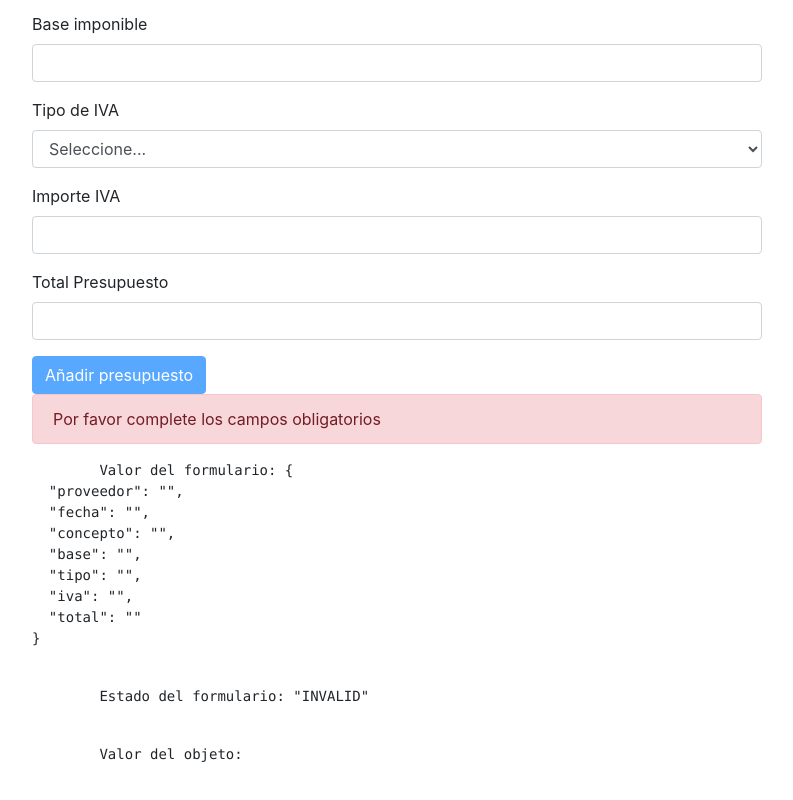
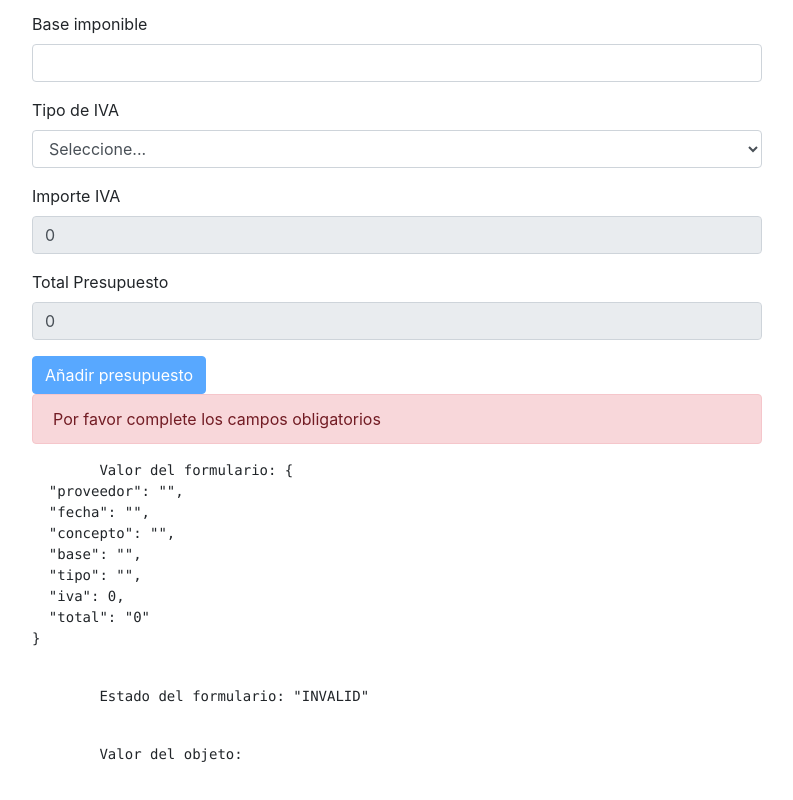
Before and after one commit to Danielfv89/CursoAngular, an Angular app in the folder appCompras/: page /addpres in a window 1280 px wide. Shown: the part 348-1148 px from the top of the page, without its empty margins (243-1036 px from the left). Built offline with nearby package versions, Linux system fonts and the light colour scheme.

Commit message:
video 45

```diff
--- a/appCompras/src/app/presupuestos/addpres/addpres.component.html
+++ b/appCompras/src/app/presupuestos/addpres/addpres.component.html
@@ -34,11 +34,11 @@
         </div>
         <div class="form-group">
           <label for="iva">Importe IVA</label>
-          <input type="number" class="form-control" id="iva" formControlName="iva">
+          <input type="number" class="form-control" id="iva" formControlName="iva" [(ngModel)]="presupuestoForm.value.iva" disabled>
         </div>
         <div class="form-group">
           <label for="total">Total Presupuesto</label>
-          <input type="number" class="form-control" id="total" formControlName="total">
+          <input type="number" class="form-control" id="total" formControlName="total" [(ngModel)]="presupuestoForm.value.total" disabled>
         </div>
         <button type="submit" class="btn btn-primary" [disabled]="!presupuestoForm.valid">Añadir presupuesto</button>
         <p class="alert alert-danger" *ngIf="!presupuestoForm.valid">Por favor complete los campos obligatorios</p>
--- a/appCompras/src/app/presupuestos/addpres/addpres.component.ts
+++ b/appCompras/src/app/presupuestos/addpres/addpres.component.ts
@@ -10,6 +10,10 @@
 
   presupuestoForm: FormGroup;
   presupuesto: any;
+  base: any;
+  tipo: any;
+  iva: any = 0;
+  total: any = 0;
 
   constructor(private pf: FormBuilder) { }
 
@@ -20,9 +24,20 @@
       concepto: ['', [Validators.required, Validators.minLength(10)] ],
       base: ['', Validators.required],
       tipo: ['', Validators.required],
-      iva: ['', Validators.required],
-      total: ['', Validators.required]
+      iva: this.iva,
+      total: this.total
     });
+
+    this.onChanges();
+  }
+
+  onChanges() {
+    this.presupuestoForm.valueChanges.subscribe(valor => {
+      this.base = valor.base;
+      this.tipo = valor.tipo;
+      this.presupuestoForm.value.iva = this.base * this.tipo;
+      this.presupuestoForm.value.total = this.base + (this.base * this.tipo);
+    })
   }
 
   onSubmit() {
```
Also changed, not shown: 1 other file (tests, documents, lock files or other folders).
